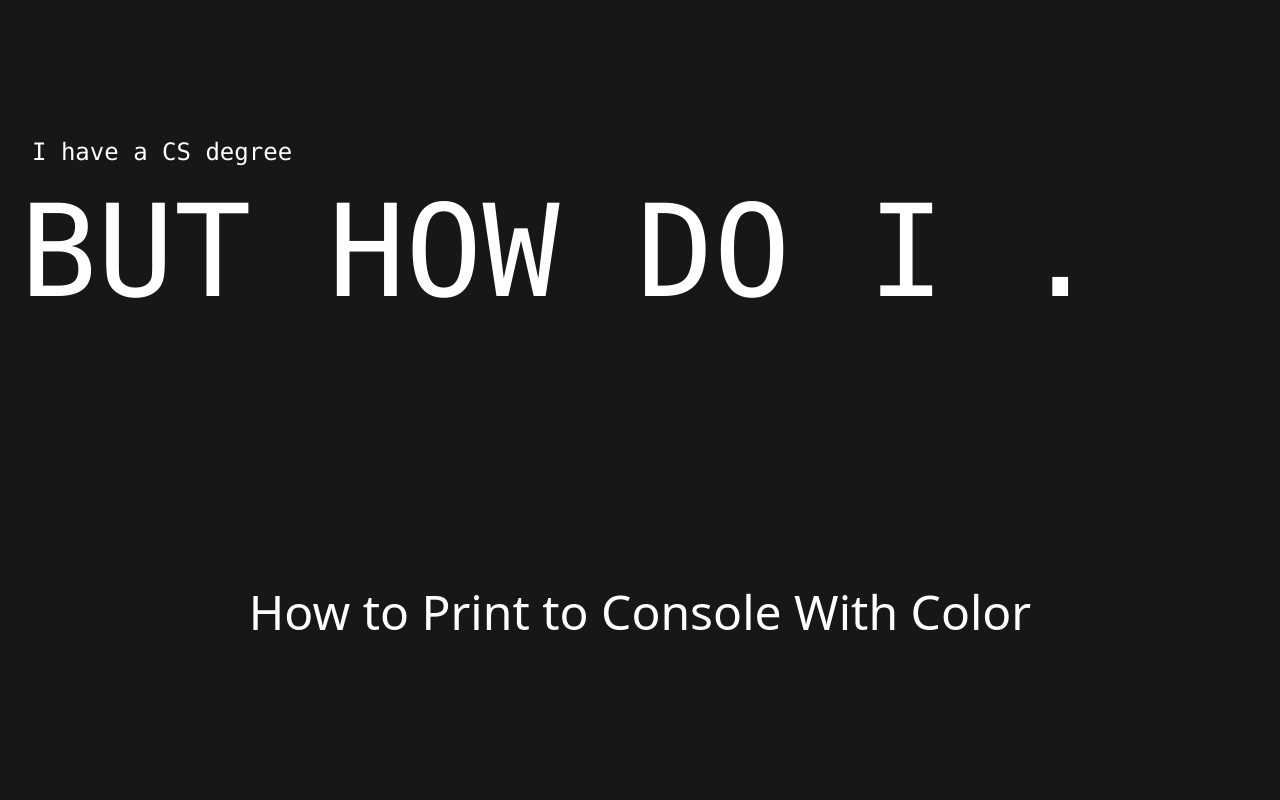
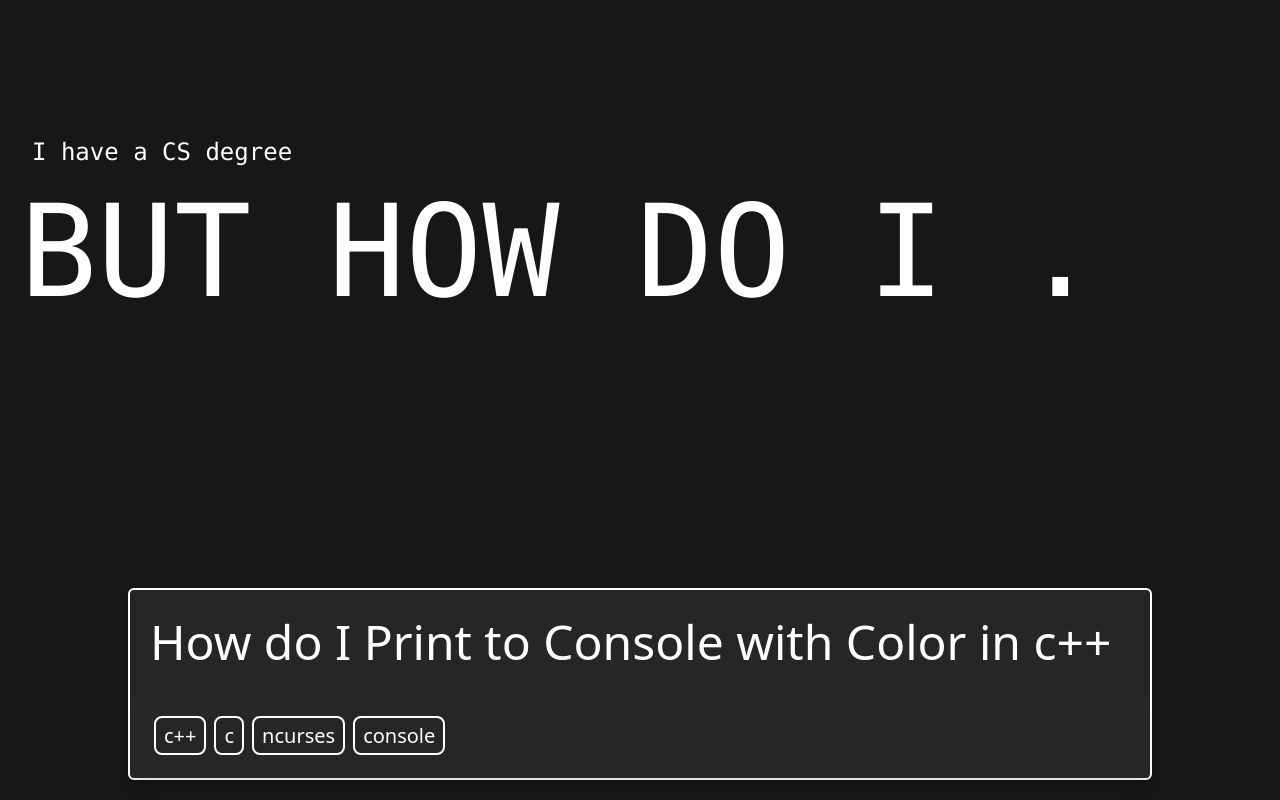
Before and after one commit to txstc55/But-how-do-I, a Vue app: page / in a window 1280 px wide. Shown: the part 212-1012 px from the top of the page. Before the commit the page ends 868 px from the top, so only its background shows below. Built offline with nearby package versions, Linux system fonts and the light colour scheme; no server answers.

Commit message:
just add them for now

```diff
--- a/src/components/PostComponent.vue
+++ b/src/components/PostComponent.vue
@@ -1,13 +1,21 @@
 <template>
-  <div class="text-5xl text-white text-center pb-5">{{title}}</div>
-  <div v-html="rawHtmlText"></div>
+  <div class="w-4/5 sm:w-4/5 md:w-4/5 lg:w-3/5 xl:w-1/2 relative mx-auto">
+    <div class="text-5xl text-white text-center pb-5">{{ title }}</div>
+    <div v-html="rawHtmlText"></div>
+    <TagComponent :tags="tags"></TagComponent>
+  </div>
 </template>
 
 <script>
+import TagComponent from "@/components/TagComponent.vue";
 export default {
   name: "PostComponent",
   props: {
     title: String,
+    tags: Array,
+  },
+  components: {
+    TagComponent,
   },
   data() {
     return {
@@ -27,7 +35,6 @@ export default {
       let me = this;
       xmlhttp.onreadystatechange = function () {
         if (xmlhttp.readyState == 4 && xmlhttp.status == 200) {
-          console.log("Here");
           console.log(xmlhttp.responseText);
           me.rawHtmlText = xmlhttp.responseText;
           return xmlhttp.responseText;
--- /dev/null
+++ b/src/components/PostGridComponent.vue
@@ -0,0 +1,32 @@
+<template>
+  <div
+    class="
+      w-4/5
+      mx-auto
+      border-2
+      rounded-md
+      shadow-md
+      border-white
+      mb-5
+      bg-neutral-800
+    "
+  >
+    <div class="text-white text-5xl break-words px-5 py-7">{{ title }}</div>
+    <TagComponent :tags="tags"></TagComponent>
+  </div>
+</template>
+
+<script>
+import TagComponent from "@/components/TagComponent.vue";
+
+export default {
+  name: "PostGridComponent",
+  props: {
+    title: String,
+    tags: Array,
+  },
+  components: {
+    TagComponent,
+  },
+};
+</script>
--- /dev/null
+++ b/src/components/TagComponent.vue
@@ -0,0 +1,28 @@
+<template>
+  <div class="py-7 px-5 text-white text-xl shadow-lg no-select">
+    <span
+      class="border-2 border-white rounded-lg px-2 py-1 mx-1"
+      v-for="tag in tags"
+      :key="tag"
+      >{{ tag }}</span
+    >
+  </div>
+</template>
+
+
+<script>
+export default {
+  name: "TagComponent",
+  props: {
+    tags: Array,
+  },
+  data() {
+    return {
+      parsedTags: [],
+    };
+  },
+  created() {
+    this.parsedTags = [];
+  },
+};
+</script>
--- a/src/index.css
+++ b/src/index.css
@@ -132,6 +132,10 @@
     color: #ACF2E4;
 }
 
+.hljs {
+    overflow-x: scroll
+}
+
 .no-select {
     -webkit-touch-callout: none;
     -webkit-user-select: none;
@@ -141,6 +145,11 @@
     user-select: none;
 }
 
+pre code {
+    margin-top: 1rem;
+    margin-bottom: 1rem;
+}
+
 postParagraph {
     color: rgb(255 255 255);
     font-family: ui-monospace, SFMono-Regular, Menlo, Monaco, Consolas,
@@ -148,13 +157,5 @@ postParagraph {
     font-size: 1.25rem
         /* 20px */
     ;
-    line-height: 1.75rem
-        /* 28px */
-    ;
-    padding-top: 0.75rem
-        /* 12px */
-    ;
-    padding-bottom: 0.75rem
-        /* 12px */
-    ;
+    line-height: 1.5rem;
 }
--- /dev/null
+++ b/src/posts/posts.json
@@ -0,0 +1,6 @@
+[
+    {
+        "title": "How do I Print to Console with Color in c++",
+        "tags": ["c++", "c", "ncurses", "console"]
+    }
+]
--- a/src/views/HomeView.vue
+++ b/src/views/HomeView.vue
@@ -1,7 +1,11 @@
 <template>
   <div>
     <TitleComponent />
-    <PostComponent title="How to Print to Console With Color" />
+    <!-- <PostComponent
+      title="How to Print to Console With Color"
+      tags="['c++', 'vue']"
+    /> -->
+    <PostGridView></PostGridView>
   </div>
 </template>
 
@@ -9,12 +13,18 @@
 // @ is an alias to /src
 import TitleComponent from "@/components/TitleComponent.vue";
 import PostComponent from "@/components/PostComponent.vue";
+import PostGridView from "@/views/PostGridView.vue";
 
 export default {
   name: "HomeView",
   components: {
     TitleComponent,
     PostComponent,
+    PostGridView,
   },
+  data() {
+    return {};
+  },
+  created() {},
 };
 </script>
--- /dev/null
+++ b/src/views/PostGridView.vue
@@ -0,0 +1,30 @@
+<template>
+  <PostGridComponent
+    v-for="post in posts"
+    :key="post.title"
+    :title="post.title"
+    :tags="post.tags"
+  ></PostGridComponent>
+</template>
+
+<script>
+import PostGridComponent from "@/components/PostGridComponent.vue";
+import postJson from "@/posts/posts.json";
+export default {
+  name: "PostGridView",
+  components: {
+    PostGridComponent,
+  },
+  data() {
+    return {
+      posts: [],
+    };
+  },
+  created() {
+    this.posts = postJson.reverse();
+  },
+};
+</script>
+
+<style>
+</style>
```
Also changed, not shown: src/posts/How do I Print to Console With Color.html (renamed from src/posts/How to Print to Console With Color.html).
